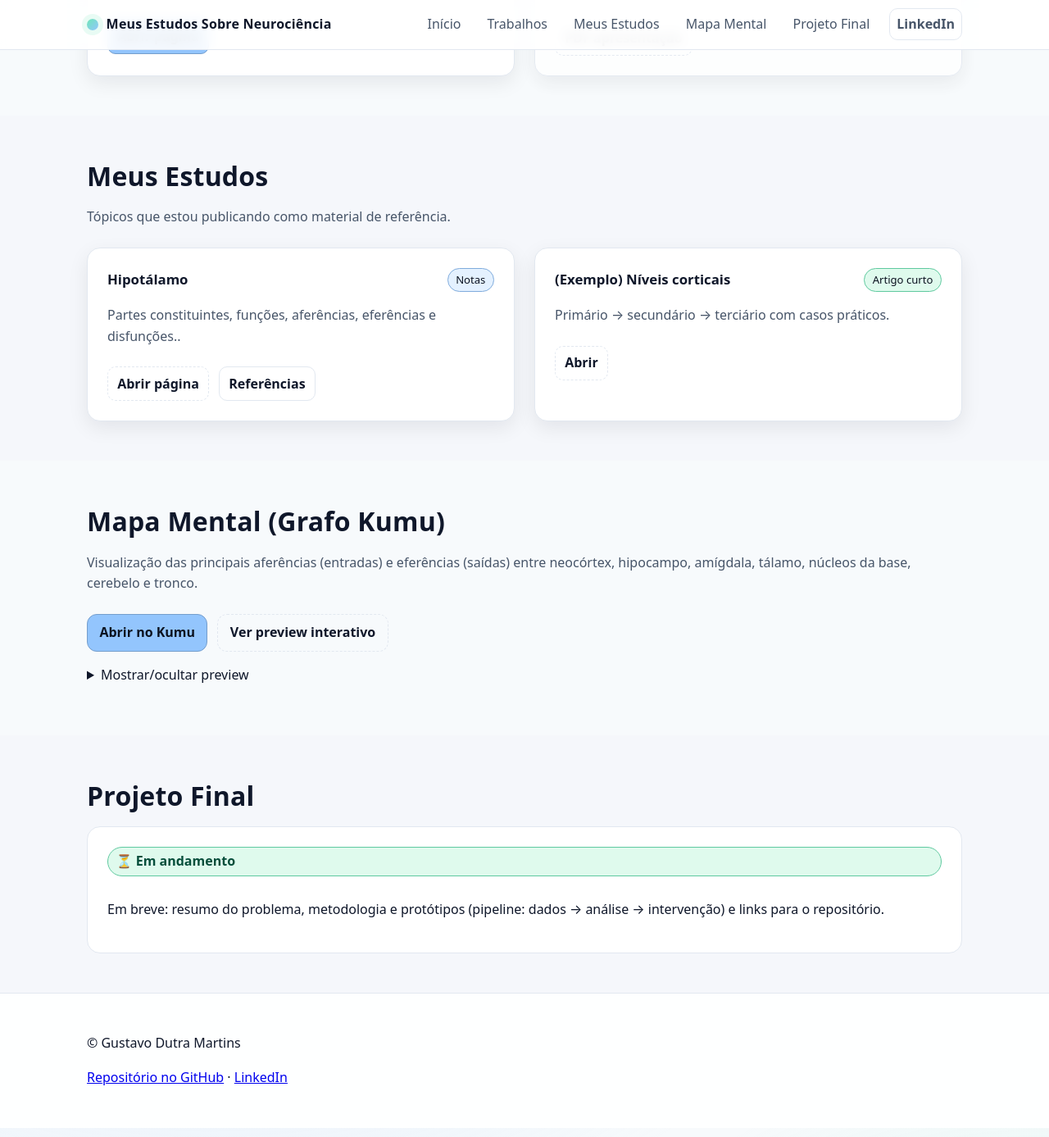
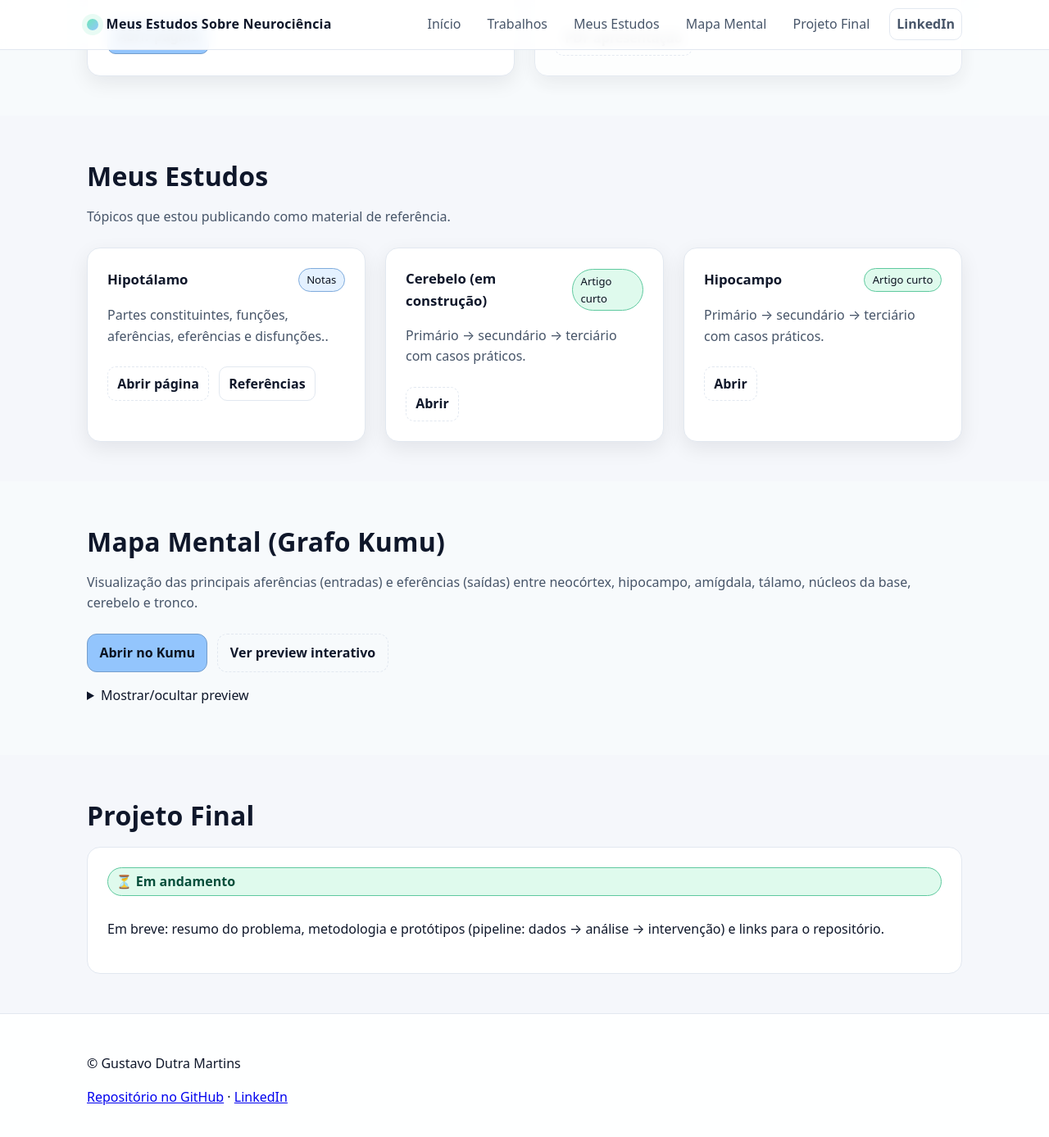
Before and after one commit to gdutramartins/neurociencia, a Jekyll site: the page built from index.html, in a window 1280 px wide and 1400 px high, scrolled down 802 px. Shown: the top 1387 px of the window at 82% size. Built offline with Jekyll 4.4.1, drawn with Linux system fonts in a browser that asks for light colours.

Commit message:
Ajuste Cards

```diff
--- a/index.html
+++ b/index.html
@@ -78,7 +78,18 @@
 
         <article class="card">
           <header>
-            <h3>(Exemplo) Níveis corticais</h3>
+            <h3>Cerebelo (em construção)</h3>
+            <span class="tag tag-alt">Artigo curto</span>
+          </header>
+          <p>Primário → secundário → terciário com casos práticos.</p>
+          <div class="card-actions">
+            <a class="btn btn-sm btn-ghost" href="#">Abrir</a>
+          </div>
+        </article>
+
+        <article class="card">
+          <header>
+            <h3>Hipocampo</h3>
             <span class="tag tag-alt">Artigo curto</span>
           </header>
           <p>Primário → secundário → terciário com casos práticos.</p>
--- a/style.css
+++ b/style.css
@@ -52,7 +52,14 @@
 .section-subtitle { margin: 0 0 var(--space-4); color: var(--muted); }
 
 .grid { display: grid; gap: var(--space-4); }
-.cards { grid-template-columns: repeat(auto-fit, minmax(260px, 1fr)); }
+.cards {
+
+    display: grid;                                 /* garante grid */
+    grid-template-columns: repeat(auto-fit, minmax(280px, 1fr)); /* dá um mínimo confortável */
+    gap: var(--space-4);                            /* espaço entre cards */
+    align-items: stretch;
+    white-space: normal;
+}
 
 /* Header / Nav */
 .site-header {
@@ -131,7 +138,9 @@
   border-radius: var(--radius);
   padding: var(--space-4);
   box-shadow: var(--shadow);
-  display: flex; flex-direction: column; gap: var(--space-3);
+  display: flex; flex-direction: column;
+  gap: var(--space-3);
+  height: 100%;
 }
 .card.is-muted { opacity: .85; }
 .card header { display: flex; align-items: center; justify-content: space-between; gap: var(--space-2); }
```
